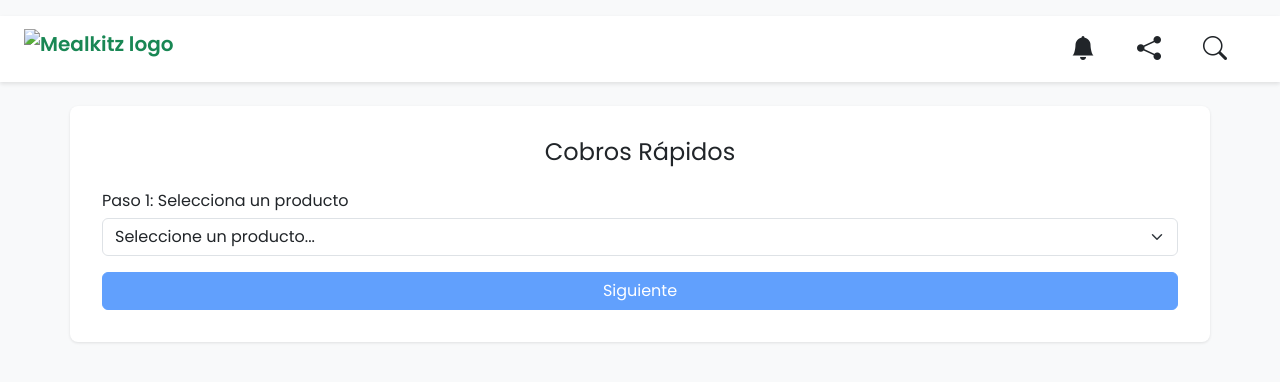
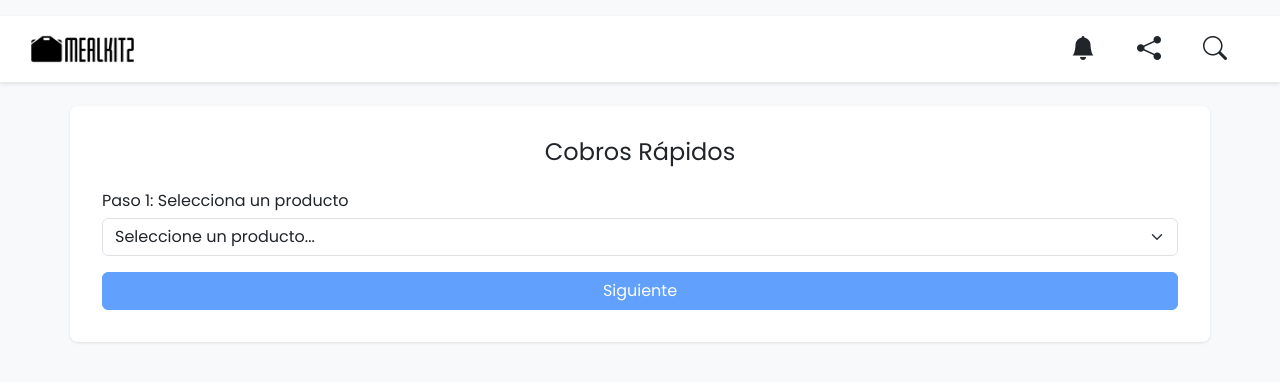
Before and after one commit to KenRoach/MVP_1, a plain HTML site: page cobros.html in a window 1280 px wide. Drawn offline with nearby package versions, Linux system fonts and the light colour scheme.

Commit message:
Update cobros.html

```diff
--- a/cobros.html
+++ b/cobros.html
@@ -35,7 +35,7 @@
     <nav class="navbar navbar-light bg-white navbar-expand-md py-2">
       <div class="container-fluid px-4">
         <a class="navbar-brand" href="index.html">
-          <img src="Images/mk_logo_long.jpeg" alt="Mealkitz logo">
+          <img src="image/mk_logo_long.jpeg" alt="Mealkitz logo">
         </a>
         <button class="navbar-toggler" type="button" data-bs-toggle="collapse" data-bs-target="#navbarIcons"
                 aria-controls="navbarIcons" aria-expanded="false" aria-label="Toggle navigation">
```
